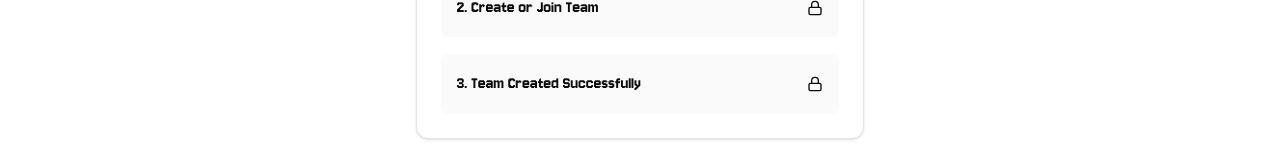
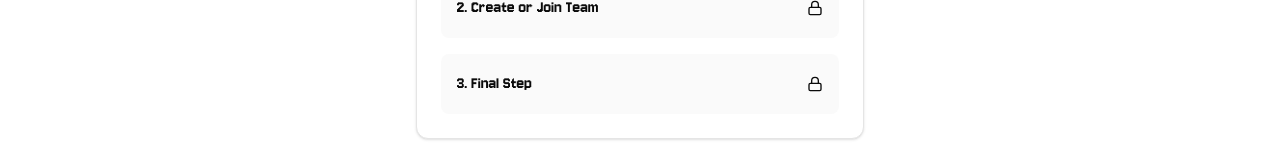
Before and after one commit to AR-Treasure-Hunt/theWebsite, a React (Vite) app: page /registration in a window 1280 px wide. Shown: the part 705-865 px from the top of the page. Built offline with nearby package versions, Linux system fonts and the light colour scheme; no server answers.

Commit message:
Change final section title

```diff
--- a/src/sections/RegistrationSection/components/RegistrationForm.tsx
+++ b/src/sections/RegistrationSection/components/RegistrationForm.tsx
@@ -172,7 +172,7 @@ export default function RegistrationForm() {
     const getSectionTitle = (sectionNumber: number) => {
         if (sectionNumber === 1) return "Enter Your Details"
         if (sectionNumber === 2) return "Create or Join Team"
-        return teamAction === "create" ? "Team Created Successfully" : "Team Joined Successfully"
+        return "Final Step"
     }
 
     return (
```
